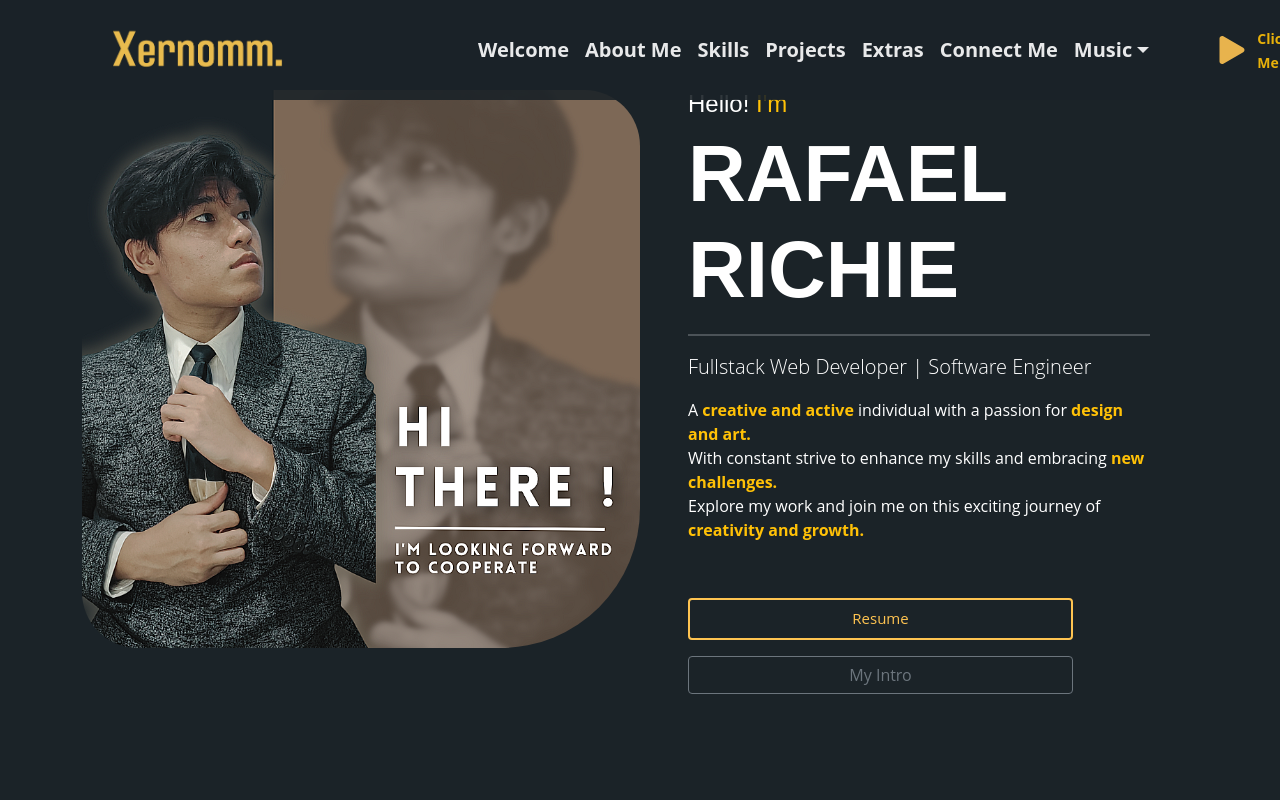
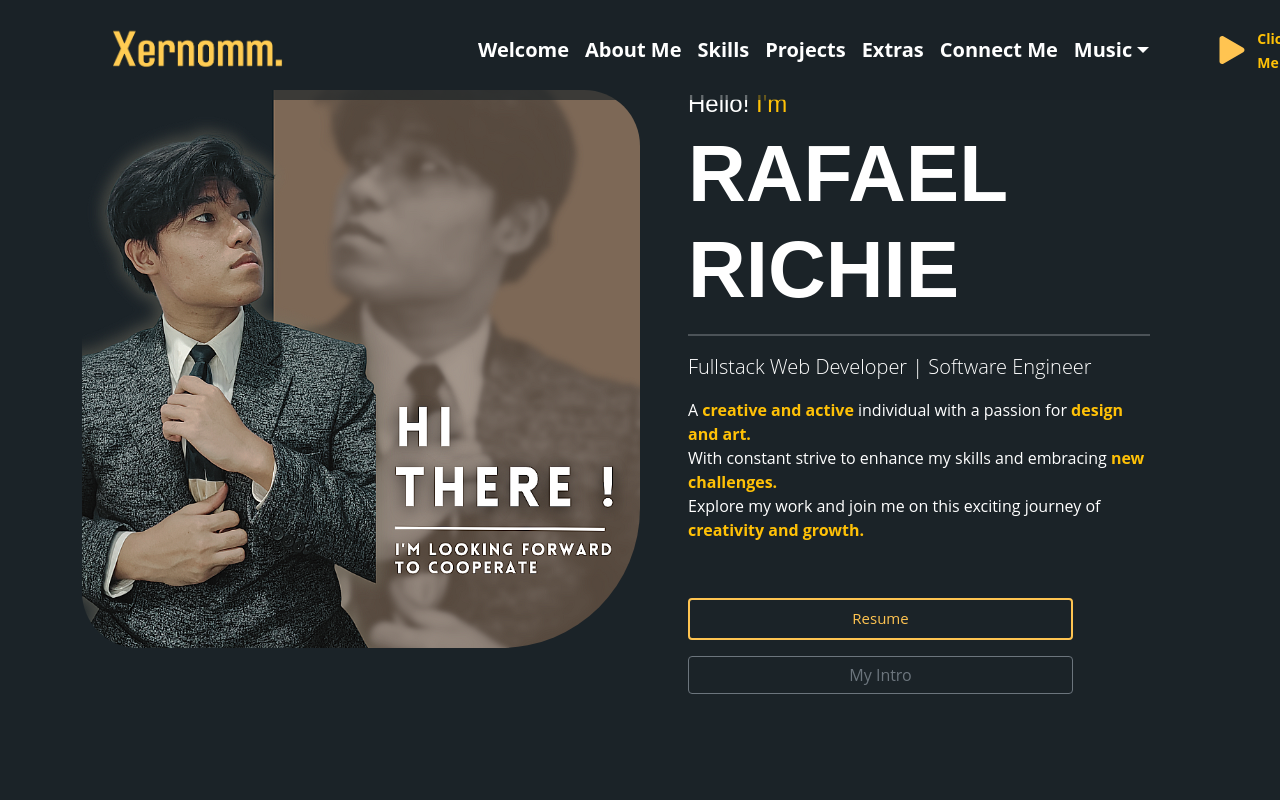
Before and after one commit to xernomm/portfolio, a plain HTML site: page index.html in a window 1280 px wide. Shown: the top 800 px of the page. Drawn offline with nearby package versions, Linux system fonts and the light colour scheme.

Commit message:
navbarAdjust

```diff
--- a/css/maincss.css
+++ b/css/maincss.css
@@ -32,7 +32,7 @@
     position: sticky !important;
     z-index: 997 !important;
     margin-top: 0 !important;
-    opacity: 90%;
+    background-color: #1b2328a9 !important;
  }
 
  .bi-github:hover{
```
